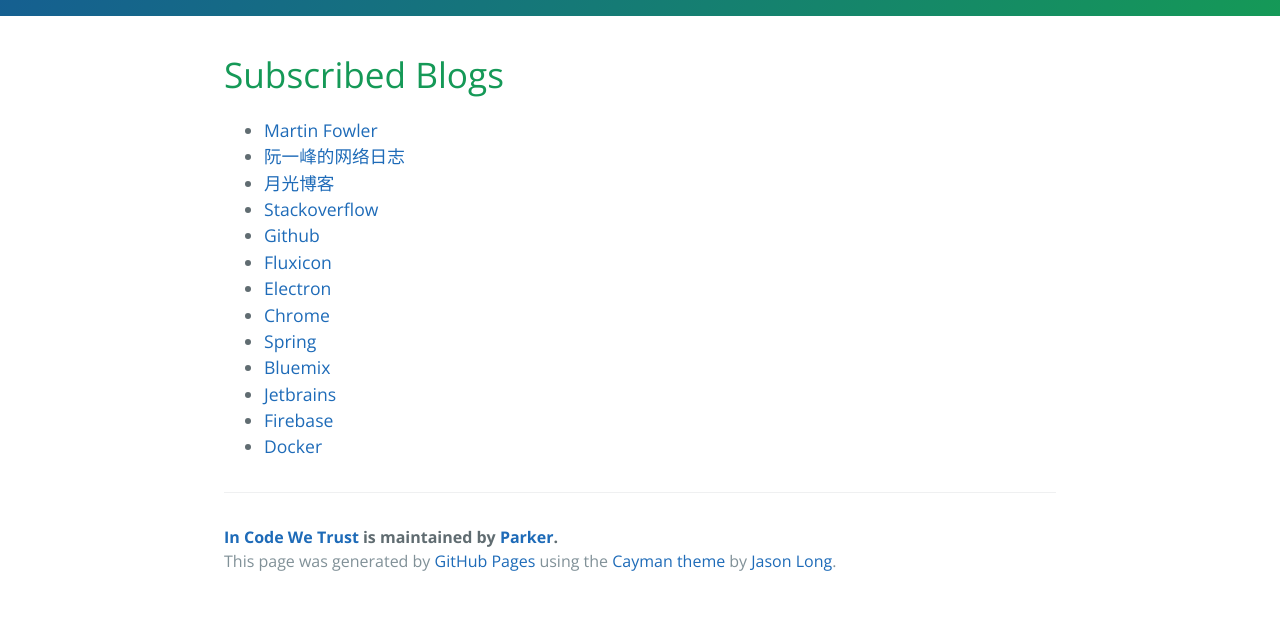
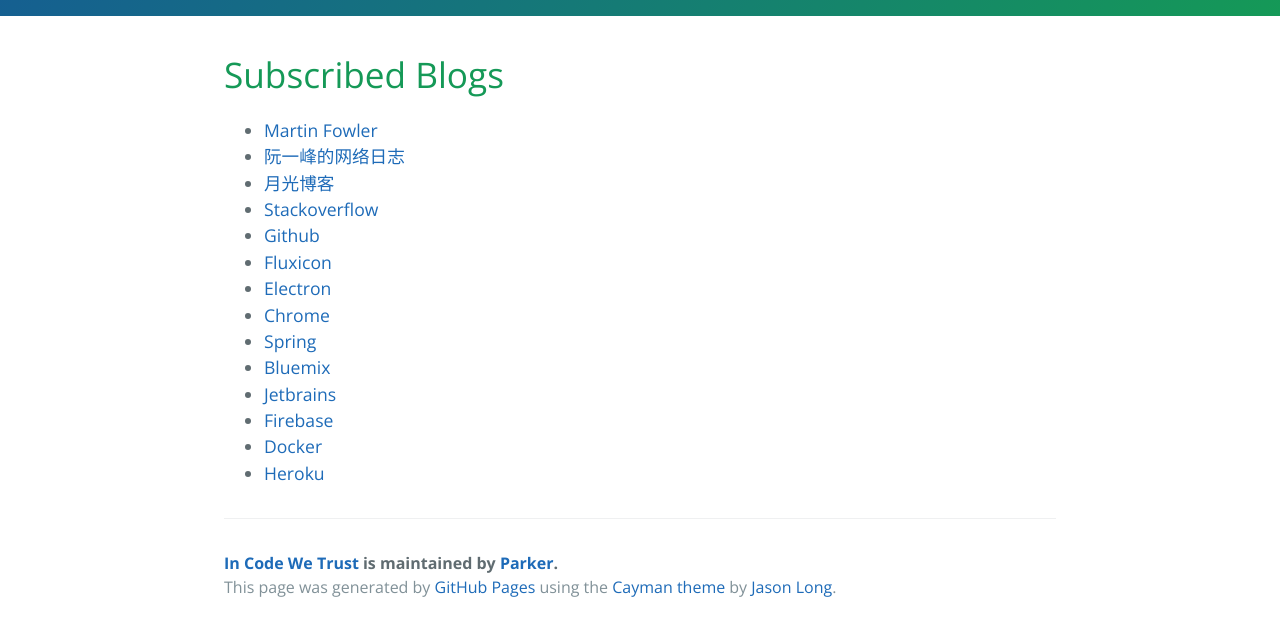
Before and after one commit to parkerwy/parkerwy.github.io, a Jekyll site: the page built from _posts/2016-08-27-subscribed-blogs.markdown, in a window 1280 px wide. Shown: the part 320-951 px from the top of the page. Built offline with Jekyll 4.4.1, drawn with Linux system fonts in a browser that asks for light colours; before the commit the page ends 925 px from its top, so only the background shows below that.

Commit message:
Update 2016-08-27-subscribed-blogs.markdown

```diff
--- a/_posts/2016-08-27-subscribed-blogs.markdown
+++ b/_posts/2016-08-27-subscribed-blogs.markdown
@@ -21,3 +21,4 @@
 - [Jetbrains](https://blog.jetbrains.com/)
 - [Firebase](https://firebase.googleblog.com/)
 - [Docker](https://blog.docker.com)
+- [Heroku](https://blog.heroku.com/)
```
